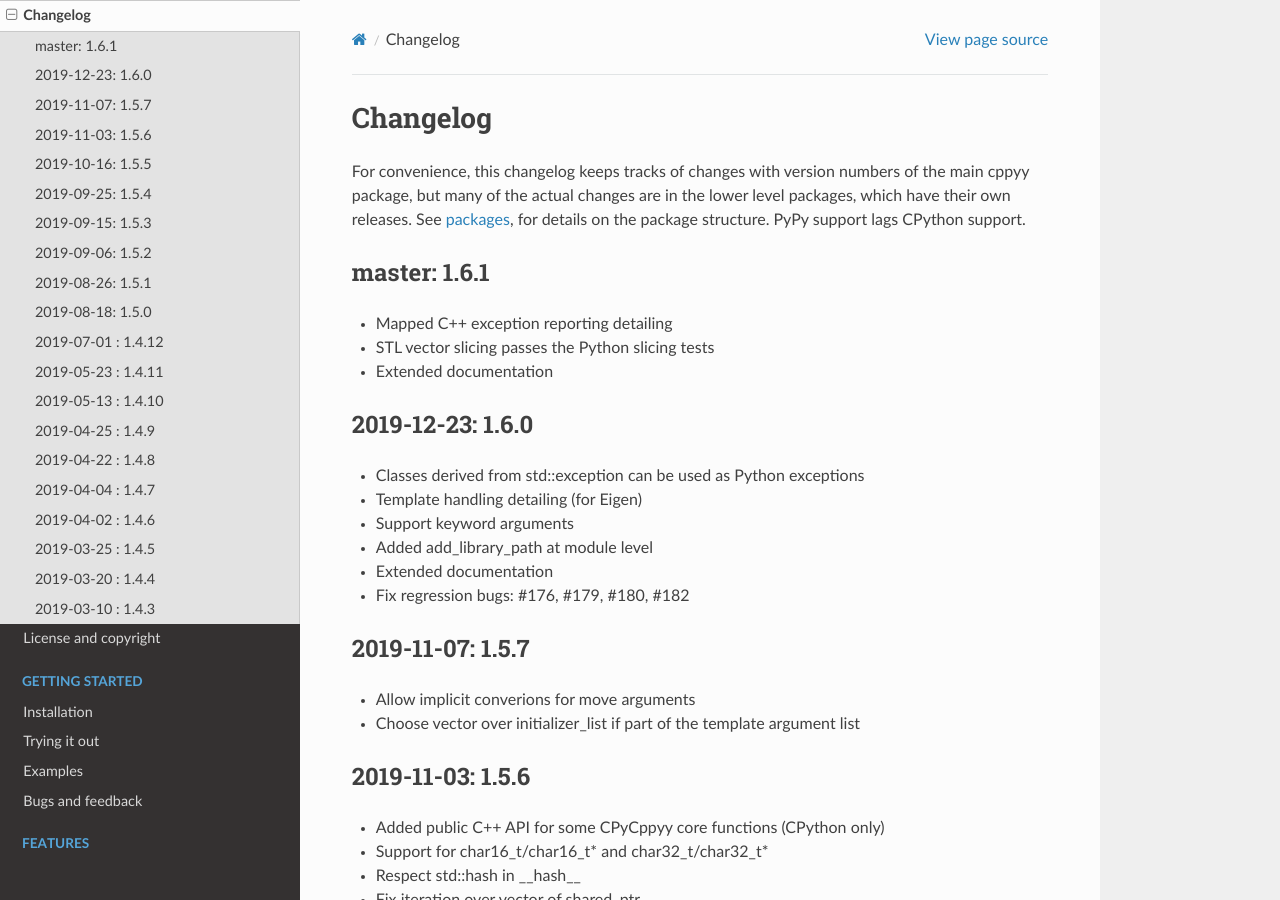
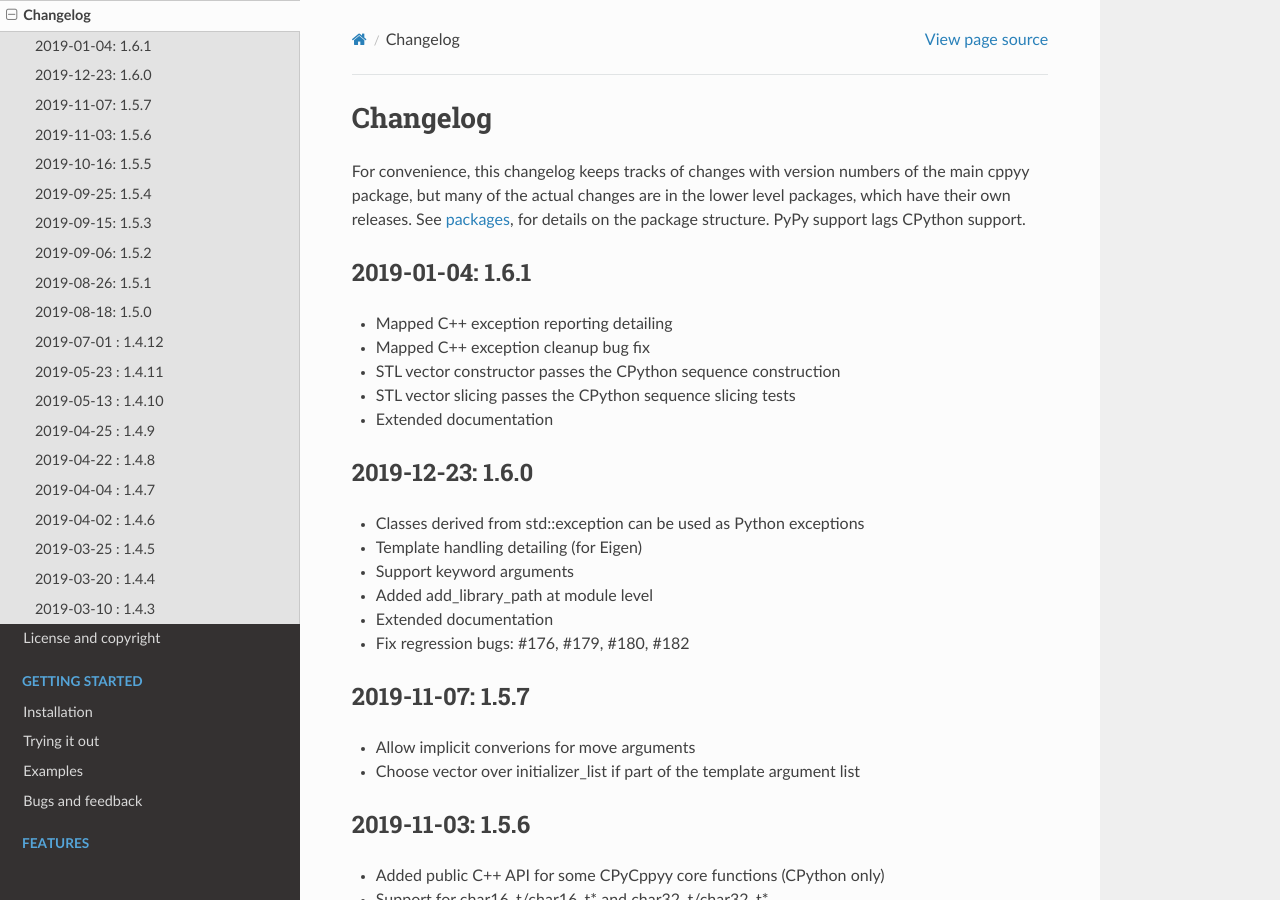
Before and after one commit to wlav/cppyy, a Sphinx documentation site: the page built from doc/source/changelog.rst, in a window 1280 px wide and 900 px high. Built offline with Sphinx 7.4.7 and the Read the Docs theme 2.0.0, drawn with Linux system fonts in a browser that asks for light colours.

Commit message:
prepare for bug fix release

```diff
--- a/doc/source/changelog.rst
+++ b/doc/source/changelog.rst
@@ -10,11 +10,13 @@
 PyPy support lags CPython support.
 
 
-master: 1.6.1
--------------
+2019-01-04: 1.6.1
+-----------------
 
 * Mapped C++ exception reporting detailing
-* STL vector slicing passes the Python slicing tests
+* Mapped C++ exception cleanup bug fix
+* STL vector constructor passes the CPython sequence construction
+* STL vector slicing passes the CPython sequence slicing tests
 * Extended documentation
 
 
--- a/setup.py
+++ b/setup.py
@@ -31,7 +31,7 @@
             requirements = ['cppyy-cling<=6.18.2.6', 'cppyy-backend<=1.10']
 except ImportError:
     # CPython
-    requirements = ['cppyy-cling==6.18.2.6', 'cppyy-backend==1.10.7', 'CPyCppyy==1.10.0']
+    requirements = ['cppyy-cling==6.18.2.6', 'cppyy-backend==1.10.7', 'CPyCppyy==1.10.1']
 
 setup_requirements = ['wheel']
 if 'build' in sys.argv or 'install' in sys.argv:
```
